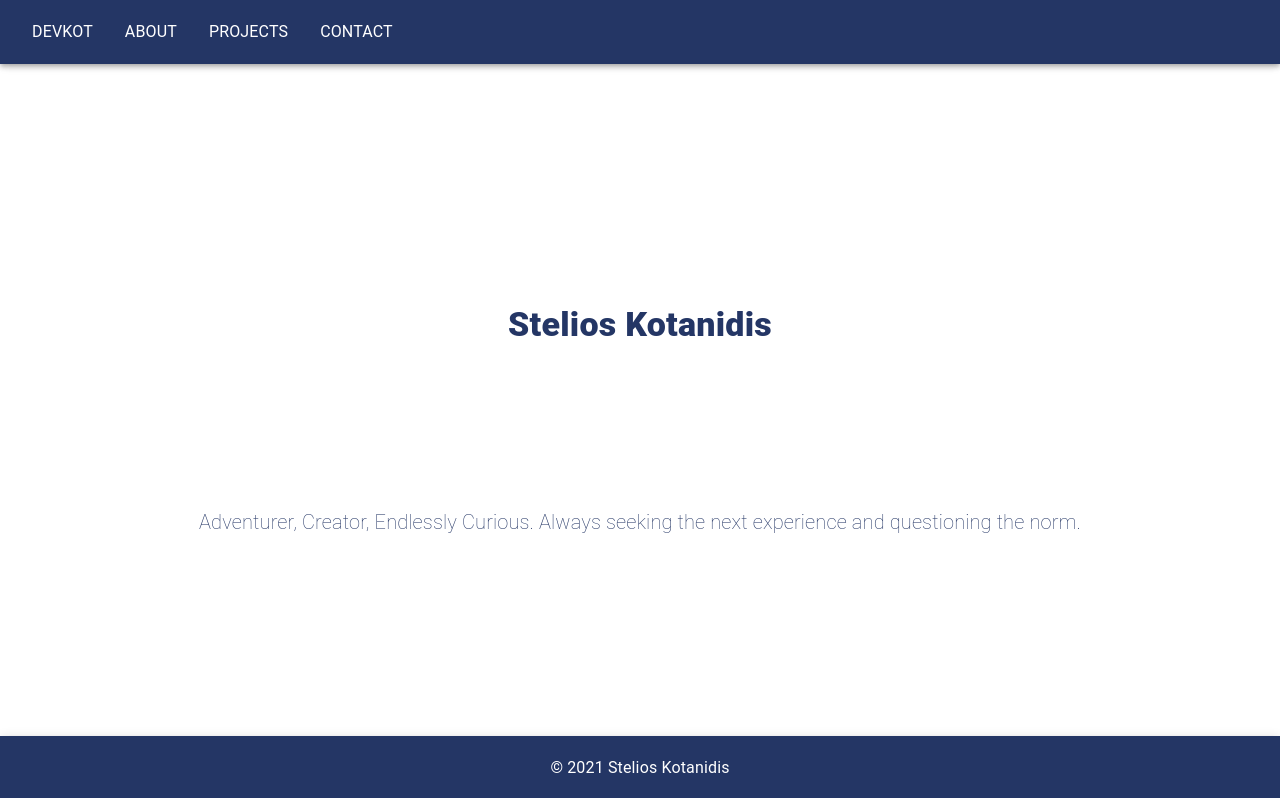
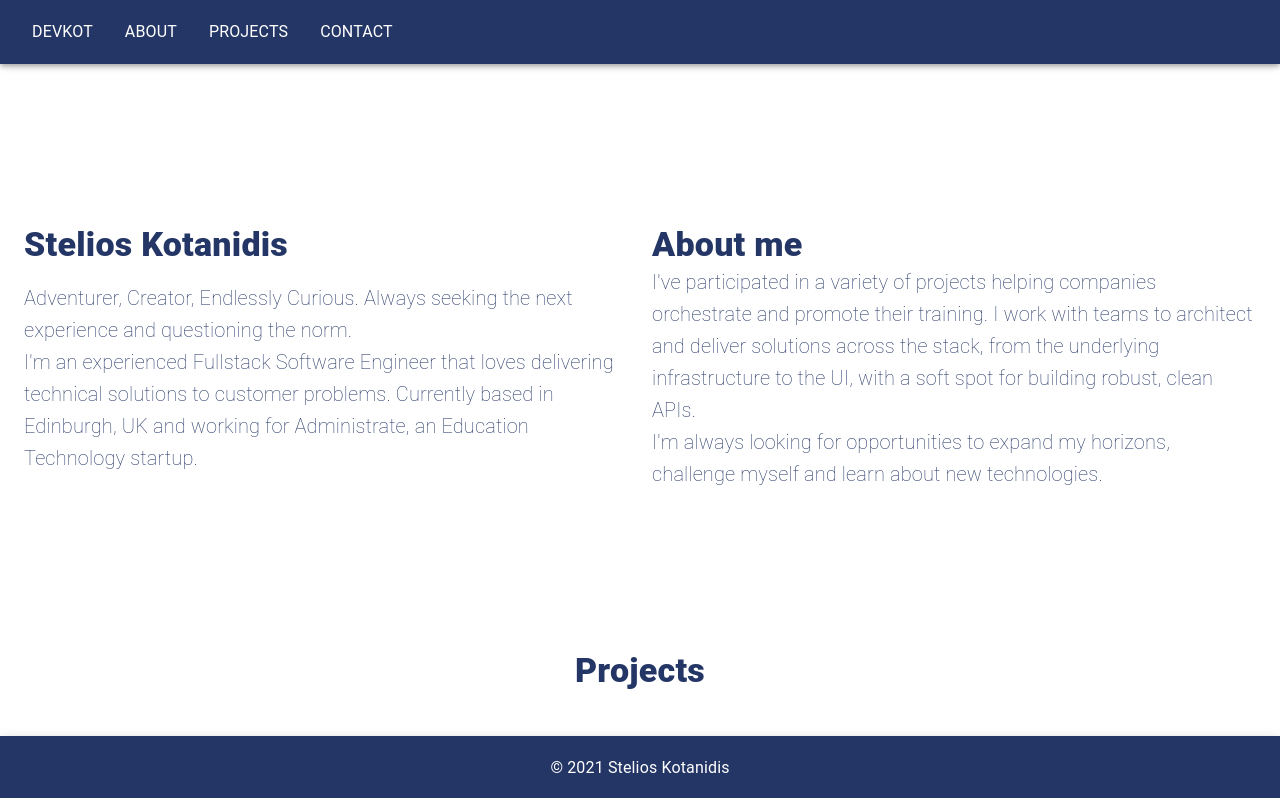
Before and after one commit to devkot/stelioskot.dev, a React (Create React App) app: page / in a window 1280 px wide. Shown: the top 798 px of the page. Built offline with nearby package versions, Linux system fonts and the light colour scheme.

Commit message:
Create feature branch to experiment with denser sections
* Condense intro and about into a single section

```diff
--- a/src/components/About.tsx
+++ b/src/components/About.tsx
@@ -16,8 +16,7 @@ const useStyles = makeStyles((theme: Theme) => ({
   },
   homeContent: {
     fontWeight: 100,
-    paddingTop: theme.spacing(10),
-    paddingBottom: theme.spacing(10),
+
     "text-align": "center",
     color: theme.palette.primary.main,
   },
--- a/src/components/Intro.tsx
+++ b/src/components/Intro.tsx
@@ -1,6 +1,6 @@
 import React from "react";
 
-import { Typography, Box, Paper } from "@material-ui/core";
+import { Typography, Box, Paper, Grid } from "@material-ui/core";
 import { makeStyles, Theme } from "@material-ui/core/styles";
 
 const useStyles = makeStyles((theme: Theme) => ({
@@ -9,16 +9,12 @@ const useStyles = makeStyles((theme: Theme) => ({
   },
   homeTitle: {
     fontWeight: 800,
-    paddingTop: theme.spacing(10),
-    paddingBottom: theme.spacing(10),
-    "text-align": "center",
+    "text-align": "left",
     color: theme.palette.primary.main,
   },
   homeContent: {
     fontWeight: 100,
-    paddingTop: theme.spacing(10),
-    paddingBottom: theme.spacing(10),
-    "text-align": "center",
+    "text-align": "left",
     color: theme.palette.primary.main,
   },
 }));
@@ -30,13 +26,39 @@ const Intro: React.FunctionComponent = () => {
     <Box className={classes.homeContainer} id="page-top">
       <Paper elevation={0}>
         <Typography variant="h4" className={classes.homeTitle}>
-          <Box>Stelios Kotanidis</Box>
-        </Typography>
-        <Typography variant="h6" className={classes.homeContent}>
-          <Box>
-            Adventurer, Creator, Endlessly Curious. Always seeking the next
-            experience and questioning the norm.
-          </Box>
+          <Grid container spacing={3}>
+            <Grid container item xs={12} sm={6}>
+              <Grid item>Stelios Kotanidis</Grid>
+              <Typography variant="h6" className={classes.homeContent}>
+                <Grid item>
+                  Adventurer, Creator, Endlessly Curious. Always seeking the
+                  next experience and questioning the norm.
+                </Grid>
+                <Grid item>
+                  I'm an experienced Fullstack Software Engineer that loves
+                  delivering technical solutions to customer problems. Currently
+                  based in Edinburgh, UK and working for Administrate, an
+                  Education Technology startup.
+                </Grid>
+              </Typography>
+            </Grid>
+            <Grid container item xs={12} sm={6}>
+              <Grid item>About me</Grid>
+              <Typography variant="h6" className={classes.homeContent}>
+                <Grid item>
+                  I've participated in a variety of projects helping companies
+                  orchestrate and promote their training. I work with teams to
+                  architect and deliver solutions across the stack, from the
+                  underlying infrastructure to the UI, with a soft spot for
+                  building robust, clean APIs.
+                </Grid>
+                <Grid item>
+                  I'm always looking for opportunities to expand my horizons,
+                  challenge myself and learn about new technologies.
+                </Grid>
+              </Typography>
+            </Grid>
+          </Grid>
         </Typography>
       </Paper>
     </Box>
--- a/src/pages/Home.tsx
+++ b/src/pages/Home.tsx
@@ -2,7 +2,6 @@ import React from "react";
 
 import { Container } from "@material-ui/core";
 import { makeStyles, Theme } from "@material-ui/core/styles";
-import About from "../components/About";
 import Projects from "../components/Projects";
 import Intro from "../components/Intro";
 import ContactMe from "../components/ContactMe";
@@ -19,7 +18,6 @@ const Home: React.FunctionComponent = () => {
   return (
     <Container maxWidth="lg" className={classes.homeContainer}>
       <Intro />
-      <About />
       <Projects />
       <ContactMe />
     </Container>
```
